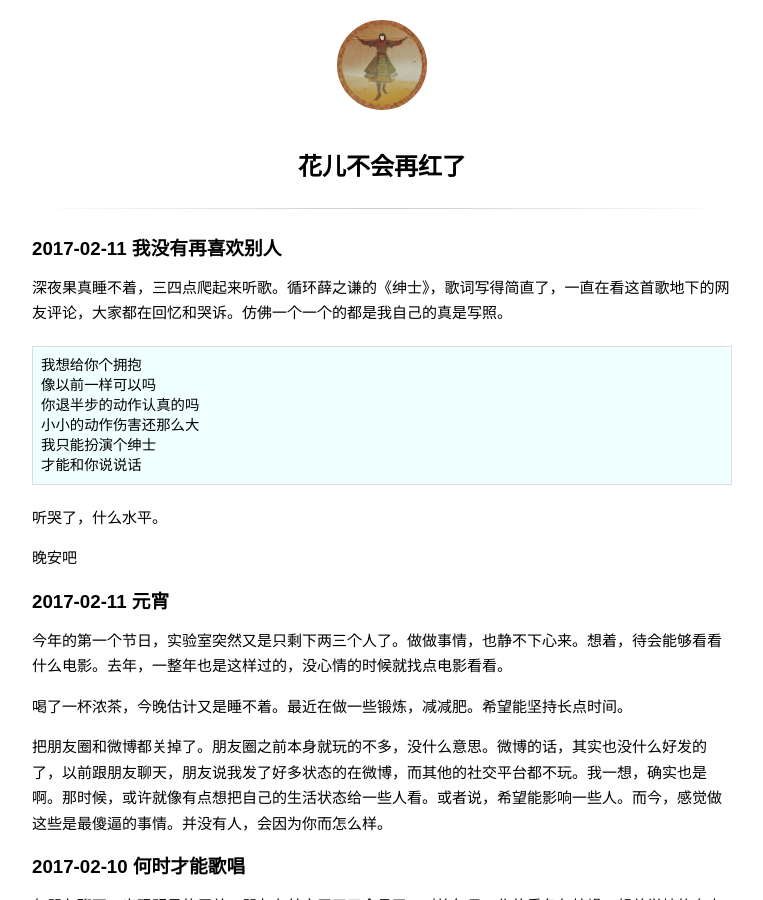
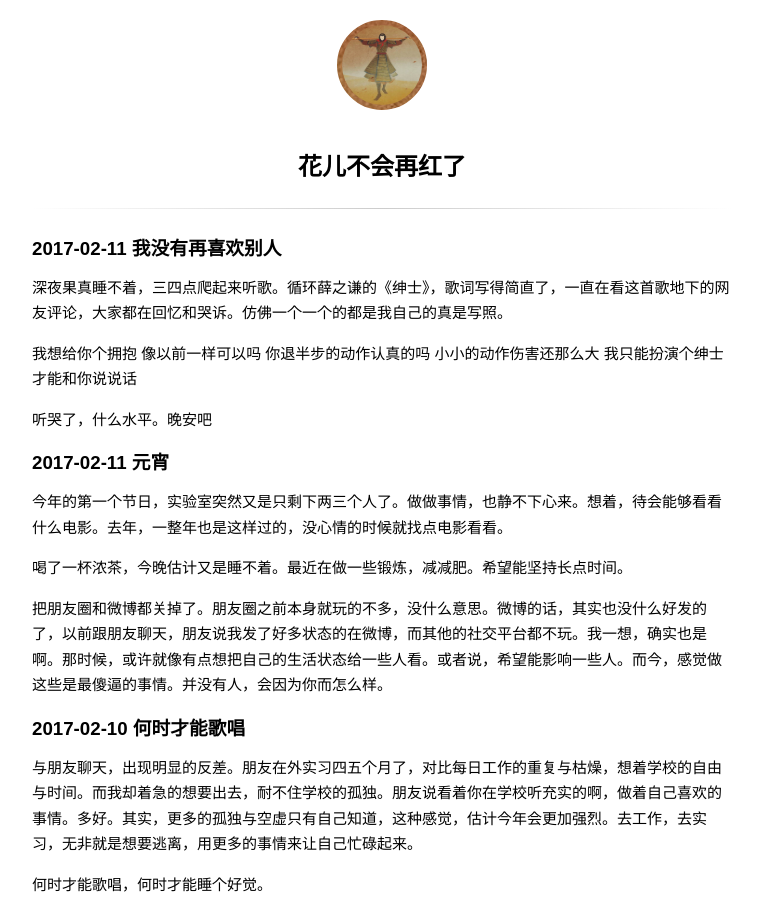
Before and after one commit to wuchangfeng/wuchangfeng.github.io, a Jekyll site: the page built from diary.md, in a window 1280 px wide and 900 px high. Shown: the whole window, without its empty margins (258-1021 px from the left). Built offline with Jekyll 4.4.1, drawn with Linux system fonts in a browser that asks for light colours; some web fonts are replaced; comment, search, counter and statistics services are not loaded.

Commit message:
blog update

````diff
--- a/diary.md
+++ b/diary.md
@@ -6,18 +6,14 @@ title: 花儿不会再红了
 
 深夜果真睡不着，三四点爬起来听歌。循环薛之谦的《绅士》，歌词写得简直了，一直在看这首歌地下的网友评论，大家都在回忆和哭诉。仿佛一个一个的都是我自己的真是写照。
 
-``` java
 我想给你个拥抱
 像以前一样可以吗
 你退半步的动作认真的吗
 小小的动作伤害还那么大
 我只能扮演个绅士
 才能和你说说话
-```
 
-听哭了，什么水平。
-
-晚安吧
+听哭了，什么水平。晚安吧
 
 ### 2017-02-11 元宵
 
````
